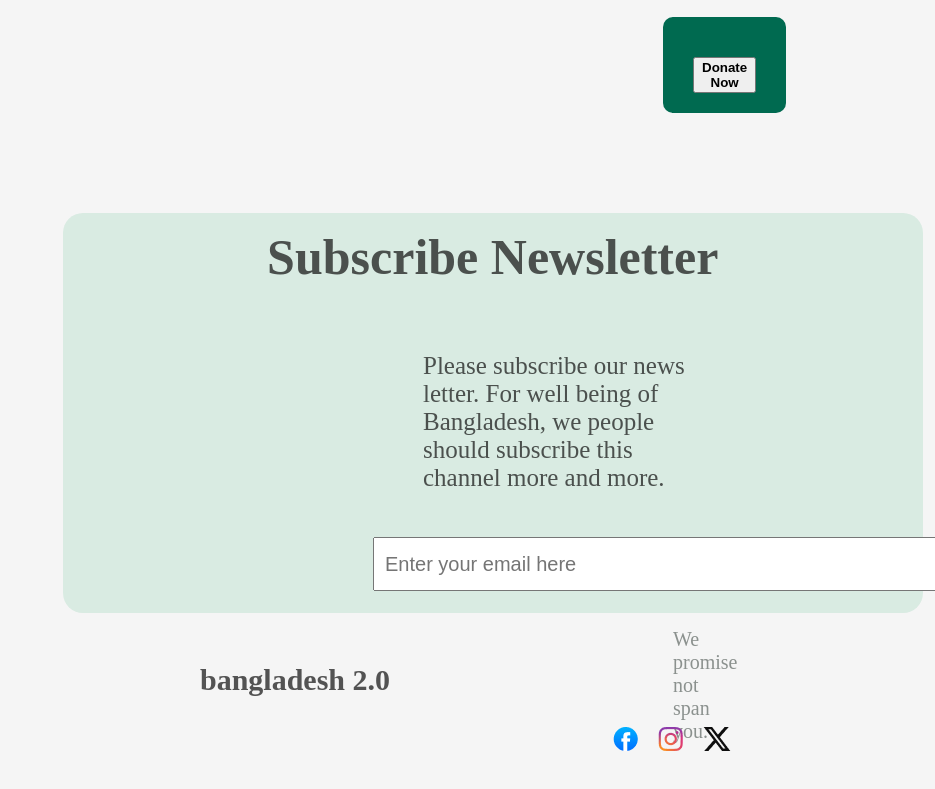
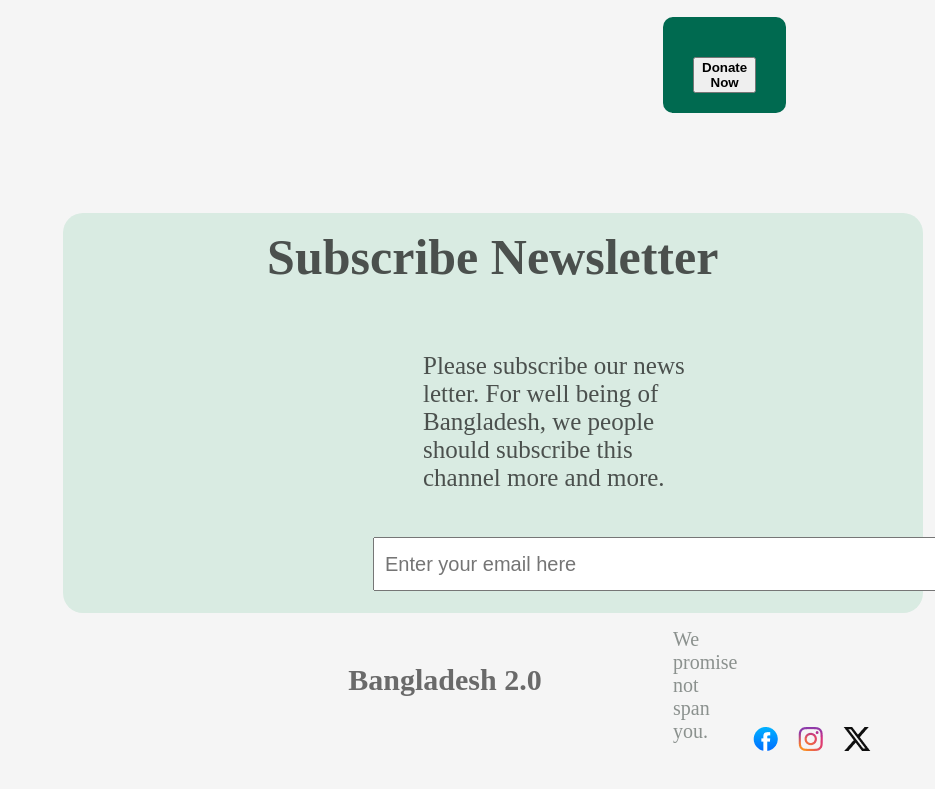
Before and after one commit to raihanatoz21/batch_11_assignment_1, a plain HTML site: page index.html in a window 1280 px wide. Shown: the part 6813-7602 px from the top of the page, without its empty margins (345-1280 px from the left). Drawn offline with Linux system fonts and the light colour scheme.

Commit message:
added footer color change

```diff
--- a/index.html
+++ b/index.html
@@ -232,7 +232,7 @@
     <footer class="footer">
 
         <div class="Bangladesh">
-            <p>bangladesh 2.0</p>
+            <p>Bangladesh 2.0</p>
 
 
         </div>
--- a/styles/style.css
+++ b/styles/style.css
@@ -509,6 +509,8 @@ font-size:20px;
     height:57px;
     background-color: rgb(98, 162, 146);
     border-radius: 5px;
+    justify-content: center;
+    margin-left: 0;
 
 
 
@@ -549,13 +551,15 @@ font-size:20px;
     height: 150px;
 
 
+
 }
 
 
 .Bangladesh p{
     font-size: 30px;
     font-weight: bold;
-    color: rgba(14, 14, 14, 0.7);
+    color:rgb(106, 106, 106);
+    margin-left: 300px;
 }
 
 .image{
@@ -568,6 +572,7 @@ font-size:20px;
 
 .facebook{
     margin-right: 20px;
+    margin-left: 140px;
 }
 
 .instagram{
```
